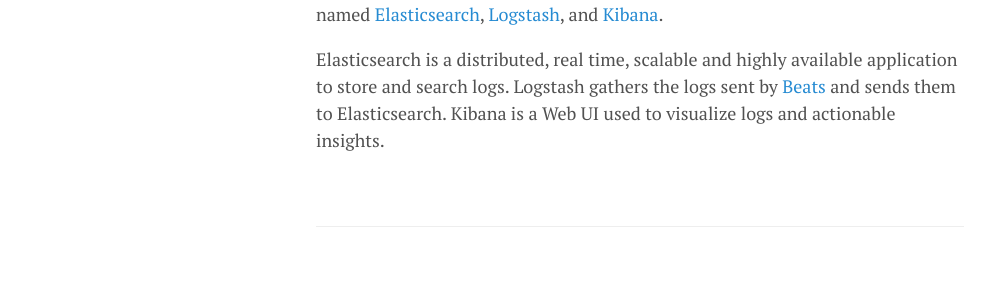
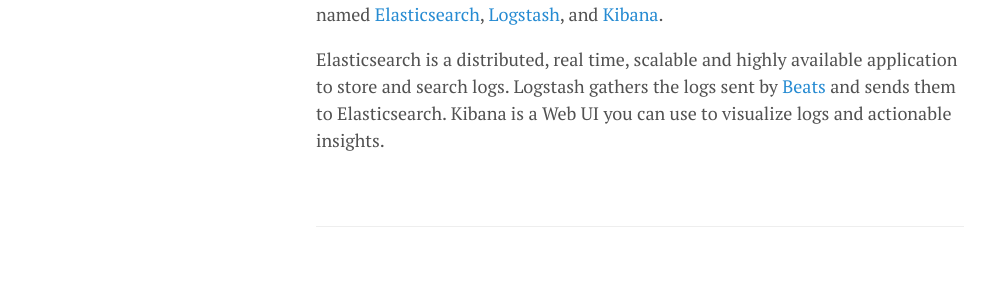
Before and after one commit to lgeurts/lgeurts.github.io, a Jekyll site: the page built from _posts/2018-05-29-testing-elastic-stack-on-Ubuntu-in-Azure.md, in a window 1280 px wide. Shown: the part 280-566 px from the top of the page, without its empty margins (0-988 px from the left). Built offline with Jekyll 4.4.1, drawn with Linux system fonts in a browser that asks for light colours; nearby versions of some CDN libraries; comment, search, counter and statistics services are not loaded.

Commit message:
Update 2018-05-29-testing-elastic-stack-on-Ubuntu-in-Azure.md

```diff
--- a/_posts/2018-05-29-testing-elastic-stack-on-Ubuntu-in-Azure.md
+++ b/_posts/2018-05-29-testing-elastic-stack-on-Ubuntu-in-Azure.md
@@ -9,4 +9,4 @@
 
 ELK or Elastic Stack is a combination of 3 very popluar open source applications named [Elasticsearch](https://www.elastic.co/products/elasticsearch), [Logstash](https://www.elastic.co/products/logstash), and [Kibana](https://www.elastic.co/products/kibana).
 
-Elasticsearch is a distributed, real time, scalable and highly available application to store and search logs. Logstash gathers the logs sent by [Beats](https://www.elastic.co/products/beats) and sends them to Elasticsearch. Kibana is a Web UI used to visualize logs and actionable insights.
+Elasticsearch is a distributed, real time, scalable and highly available application to store and search logs. Logstash gathers the logs sent by [Beats](https://www.elastic.co/products/beats) and sends them to Elasticsearch. Kibana is a Web UI you can use to visualize logs and actionable insights.
```
